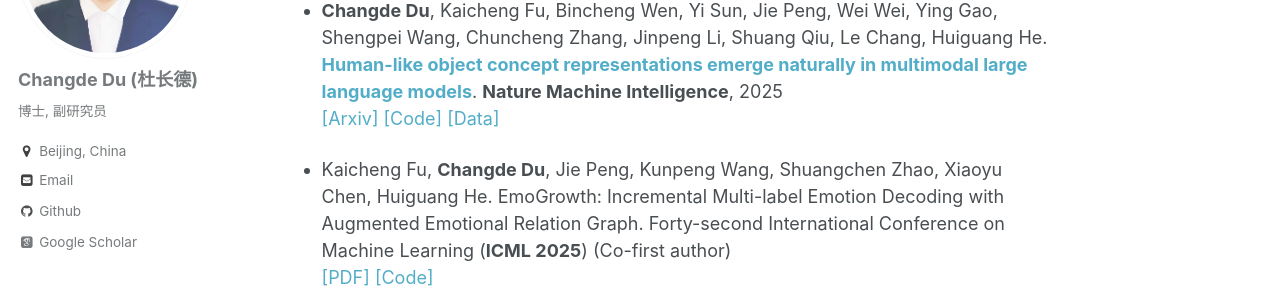
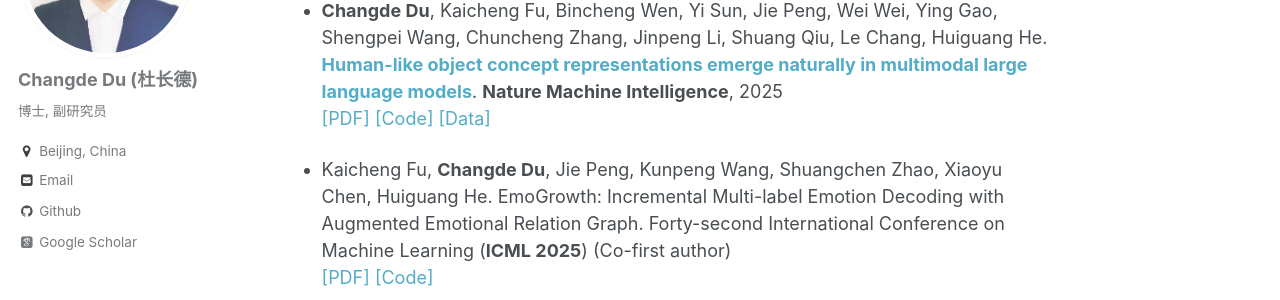
Before and after one commit to ChangdeDu/changdedu.github.io, a Jekyll site: the page built from _pages/about.md, in a window 1280 px wide and 900 px high, scrolled down 2578 px. Shown: the part 152-452 px from the top of the window. Built offline with Jekyll 4.4.1, drawn with Linux system fonts in a browser that asks for light colours; some web fonts are replaced.

Commit message:
Update about.md

```diff
--- a/_pages/about.md
+++ b/_pages/about.md
@@ -13,7 +13,7 @@ redirect_from:
 
 # News
 
-- 05/2025: Our paper "Human-like object concept representations emerge naturally in multimodal large language models" was accepted by **Nature Machine Intelligence**.
+- 05/2025: Our paper "Human-like object concept representations emerge naturally in multimodal large language models" was accepted by [**Nature Machine Intelligence**](https://www.nature.com/articles/s42256-025-01049-z).
 
 - 05/2025: Our paper "EmoGrowth: Incremental Multi-label Emotion Decoding with Augmented Emotional Relation Graph" was accepted by **ICML 2025**
 
@@ -77,7 +77,7 @@ redirect_from:
 ### [[Google Scholar]](https://scholar.google.com/citations?user=ef2EFsYAAAAJ&hl=zh-CN) [[DBLP]](https://dblp.org/pid/178/4485.html)
 
 ## 2025
--  **Changde Du**, Kaicheng Fu, Bincheng Wen, Yi Sun, Jie Peng, Wei Wei, Ying Gao, Shengpei Wang, Chuncheng Zhang, Jinpeng Li, Shuang Qiu, Le Chang, Huiguang He. [**Human-like object concept representations emerge naturally in multimodal large language models**](https://arxiv.org/abs/2407.01067). **Nature Machine Intelligence**, 2025 <br>[[Arxiv]](https://arxiv.org/pdf/2407.01067) [[Code]](https://github.com/ChangdeDu/LLMs_core_dimensions) [[Data]](https://osf.io/qn5uv/)
+-  **Changde Du**, Kaicheng Fu, Bincheng Wen, Yi Sun, Jie Peng, Wei Wei, Ying Gao, Shengpei Wang, Chuncheng Zhang, Jinpeng Li, Shuang Qiu, Le Chang, Huiguang He. [**Human-like object concept representations emerge naturally in multimodal large language models**](https://arxiv.org/abs/2407.01067). **Nature Machine Intelligence**, 2025 <br>[[PDF]](https://www.nature.com/articles/s42256-025-01049-z) [[Code]](https://github.com/ChangdeDu/LLMs_core_dimensions) [[Data]](https://osf.io/qn5uv/)
 
 - Kaicheng Fu, **Changde Du**, Jie Peng, Kunpeng Wang, Shuangchen Zhao, Xiaoyu Chen, Huiguang He. EmoGrowth: Incremental Multi-label Emotion Decoding with Augmented Emotional Relation Graph. Forty-second International Conference on Machine Learning (**ICML 2025**) (Co-first author) <br> [[PDF]](https://arxiv.org/abs/2405.20600) [[Code]](https://github.com/ChangdeDu/EmoGrowth)
 
```
